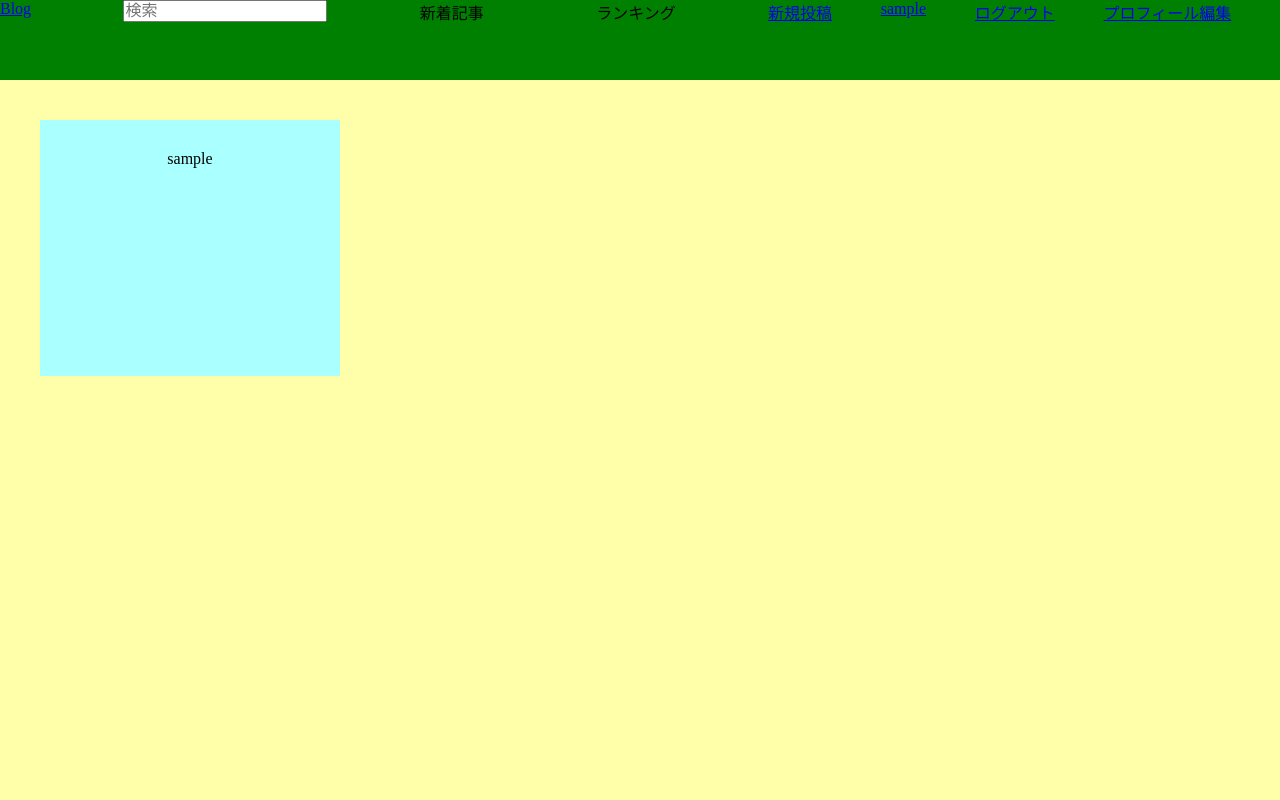
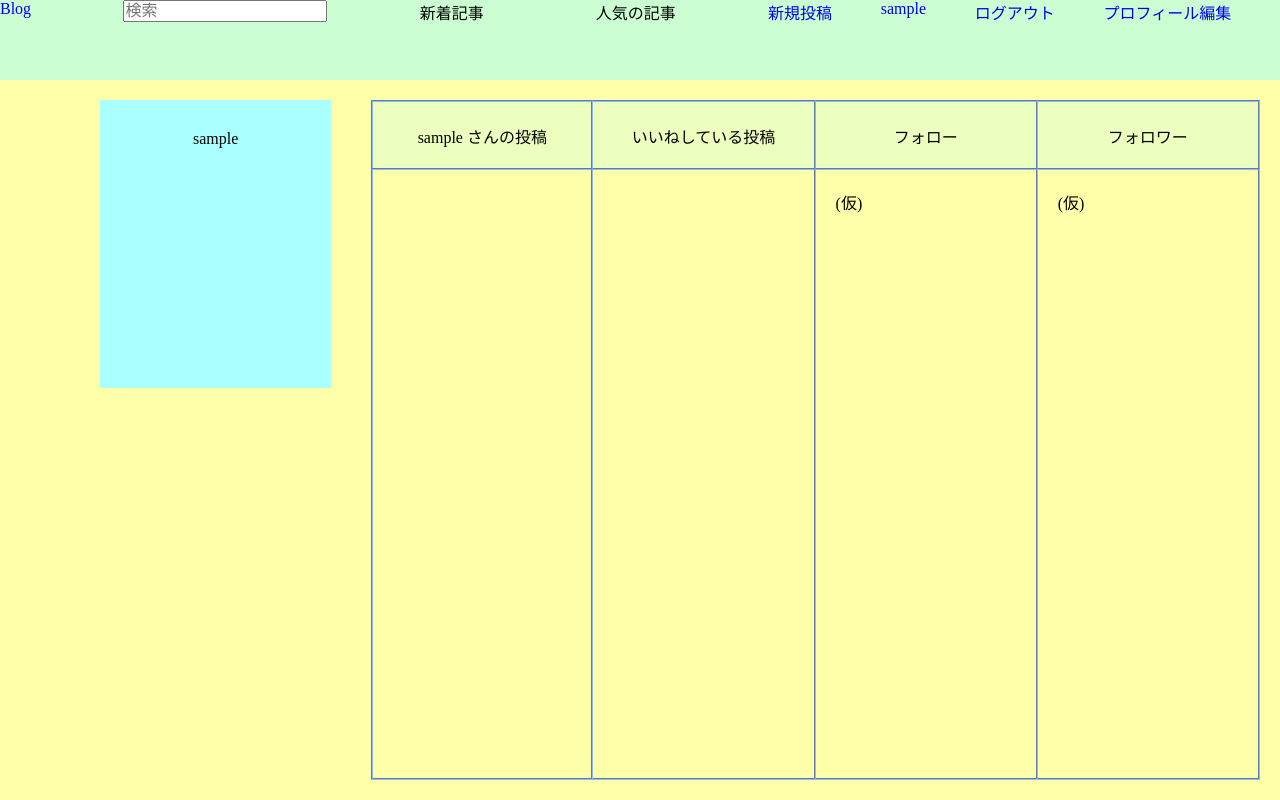
Before and after one commit to h-asuka/hobby_blog, a Rails app: page /users/1 in a window 1280 px wide. Run offline with Rails 7, Linux system fonts and the light colour scheme; the visitor is signed in with stand-in values (Sample User, id 1); data that the repository does not hold is empty; style sheets or scripts are compiled from the project's sources; some libraries are stand-ins or nearby versions.

Commit message:
微修正

```diff
--- a/app/assets/stylesheets/_header.scss
+++ b/app/assets/stylesheets/_header.scss
@@ -2,9 +2,9 @@
   height: 80px;
   display: flex;
   justify-content: space-between;
-  background-color: green;
+  background-color: #CBFFD3;
   .title {
-
+    text-decoration: none;
   }
   .table-content {
     display: flex;
@@ -22,13 +22,25 @@
     justify-content: space-between;
     width: 40%;
     .new-post {
-
+      text-decoration: none;
+    }
+    .log-out {
+      text-decoration: none;
+    }
+    .user-name {
+      text-decoration: none;
+    }
+    .profile-edit {
+      text-decoration: none;
+    }
+    .profile-photo {
+      text-decoration: none;
     }
     .new-register {
-
+      text-decoration: none;
     }
     .log-in {
-
+      text-decoration: none;
     }
   }
   .search {
--- a/app/assets/stylesheets/_posts_show.scss
+++ b/app/assets/stylesheets/_posts_show.scss
@@ -45,6 +45,7 @@
     }
     &__text {
       margin-top: 20px;
+      height: 60%;
     }
   }
 }
--- a/app/assets/stylesheets/index.scss
+++ b/app/assets/stylesheets/index.scss
@@ -28,9 +28,6 @@
       background-color: orange;
       padding: 10px;
       overflow: auto;
-      // text-overflow: ellipsis;
-      // white-space: nowrap;
-      // overflow: hidden;
       .mypage {
         text-align: center;
       }
--- a/app/assets/stylesheets/users_show.scss
+++ b/app/assets/stylesheets/users_show.scss
@@ -1,20 +1,145 @@
 .user-details-container {
   height: calc(100vh - 80px);;
   background-color: #FFFFAA;
-  padding: 40px;
   .user-details-content {
-    height: 40%;
-    width: 25%;
-    background-color:#AAFFFF;
-    padding: 20px;
+    height: 100%;
+    display: flex;
     &__profile {
+      width: 20%;
+      height: 40%;
+      background-color:#AAFFFF;
       text-align: center;
+      margin: 20px 20px 0px 100px;
       &__image {
-
+        margin-top: 30px;
       }
       &__name {
         margin-top: 10px;
       }
     }
+    &__right {
+      padding: 20px;
+      width: 80%;
+      height: 100%;
+      &__top {
+        height: 10%;
+        display: flex;
+        background-color: #EDFFBE;
+        text-align: center;
+        &__post {
+          width: 25%;
+          line-height: 72.69px;
+          border: groove #8EB8FF;
+          border-width: 2px 2px 0px 2px;
+
+        }
+        &__like {
+          width: 25%;
+          line-height: 72.69px;
+          border: groove #8EB8FF;
+          border-width: 2px 2px 0px 0px;
+        }
+        &__following {
+          width: 25%;
+          line-height: 72.69px;
+          border: groove #8EB8FF;
+          border-width: 2px 2px 0px 0px;
+        }
+        &__followers {
+          width: 25%;
+          line-height: 72.69px;
+          border: groove #8EB8FF;
+          border-width: 2px 2px 0px 0px;
+        }
+      }
+      &__content {
+        height: 90%;
+        display: flex;
+
+        &__post {
+          width: 25%;
+          overflow: auto;
+          border: groove 2px #8EB8FF;
+          padding: 20px;
+          .postlist {
+            display: flex;
+            border-bottom: 2px solid #f6f6f6;
+
+            .side-image {
+              height: 40px;
+              width: 40px;
+              border: solid 1px;
+              background-color: papayawhip;
+              margin: 5px;
+            }
+            .mypost {
+              height: 100%;
+              width: 144px;
+              &--title {
+                height: 50px;
+                width: 144px;
+                font-size: 18px;
+                font-weight: 400;
+                line-height: 50px;
+                text-decoration: none;
+                color:black;
+                overflow-x: auto;
+                white-space: nowrap;
+                display: block;
+                margin-left: 20px;
+              }
+            }
+          }
+        }
+        &__like {
+          width: 25%;
+          overflow: auto;
+          border: groove #8EB8FF;
+          border-width: 2px 2px 2px 0px;
+          padding: 20px;
+          .postlist {
+            display: flex;
+            border-bottom: 2px solid #f6f6f6;
+
+            .side-image {
+              height: 40px;
+              width: 40px;
+              border: solid 1px;
+              background-color: papayawhip;
+              margin: 5px;
+            }
+            .likepost {
+              height: 100%;
+              margin-left: 20px;
+              width: 40%;
+              &--title {
+                height: 40px;
+                width: 152.8px;
+                font-size: 18px;
+                font-weight: 400;
+                line-height: 40px;
+                text-decoration: none;
+                color:black;
+                overflow-x: auto;
+                white-space: nowrap;
+                display: block;
+              }
+            }
+          }
+        }
+        &__following {
+          width: 25%;
+          border: groove #8EB8FF;
+          border-width: 2px 2px 2px 0px;
+          padding: 20px;
+        }
+        &__followers {
+          width: 25%;
+          border: groove #8EB8FF;
+          border-width: 2px 2px 2px 0px;
+          padding: 20px;
+        }
+      }
+    }
   }
 }
--- a/app/views/posts/_header.html.haml
+++ b/app/views/posts/_header.html.haml
@@ -1,6 +1,6 @@
 .main-header
   .title
-    = link_to "Blog", root_path, class: "title-link"
+    = link_to "Blog", root_path, class: "title"
   .search
     = form_with(url:'#', method: :get, local: true, class: "search__form") do |f|
       = f.text_field :keyword,class:'search-field',placeholder: '検索'#,value: @keyword
@@ -9,26 +9,26 @@
     .header-article
       新着記事
     .header-rank
-      ランキング
+      人気の記事
   - if user_signed_in?
     .register
       .new-post
-        = link_to "新規投稿", new_post_path, class: "header__right--link"
+        = link_to "新規投稿", new_post_path, class: "new-post"
       .user-name
-        = link_to current_user.nickname, user_path(current_user), class: "header__right--link"
+        = link_to current_user.nickname, user_path(current_user), class: "user-name"
       .log-out
-        = link_to "ログアウト", destroy_user_session_path, method: :delete, class: "header__right--link"
+        = link_to "ログアウト", destroy_user_session_path, method: :delete, class: "log-out"
       .profile-edit
-        = link_to "プロフィール編集", edit_user_path(current_user.id), class: "userManage__edit"
+        = link_to "プロフィール編集", edit_user_path(current_user.id), class: "profile-edit"
       -if current_user.image.present?
         .profile-photo
-          = image_tag current_user.image.to_s, size: "60x60", class: 'header__icon'
+          = image_tag current_user.image.to_s, size: "60x60", class: 'profile-photo'
       -else
         .profile-photo
           -# = image_tag "noimage.jpeg",size: "60x60", class: 'header__icon'
   - else
     .register
       .new-register
-        = link_to "新規登録", new_user_registration_path, class: "header__right--link"
+        = link_to "新規登録", new_user_registration_path, class: "new-register"
       .log-in
-        = link_to "ログイン", new_user_session_path, class: "header__right--link"
+        = link_to "ログイン", new_user_session_path, class: "log-in"
--- a/app/views/posts/index.html.haml
+++ b/app/views/posts/index.html.haml
@@ -3,7 +3,7 @@
 .main-container
   .slick-content
     .article-rank
-      ランキング
+      人気の記事
     .article-new
       新着記事
   .right-content
--- a/app/views/users/show.html.haml
+++ b/app/views/users/show.html.haml
@@ -11,4 +11,31 @@
           -# = image_tag asset_path "noimage.jpeg",size: "150x150", class: 'mypage__icon'
       .user-details-content__profile__name
         = current_user.nickname
-    .user-details-content__
+    .user-details-content__right
+      .user-details-content__right__top
+        .user-details-content__right__top__post
+          = current_user.nickname
+          さんの投稿
+        .user-details-content__right__top__like
+          いいねしている投稿
+        .user-details-content__right__top__following
+          フォロー
+        .user-details-content__right__top__followers
+          フォロワー
+      .user-details-content__right__content
+        .user-details-content__right__content__post
+          - @posts.each do |post|
+            .postlist
+              .side-image
+              .mypost
+                = link_to post.title, post_path(post.id), class: "mypost--title"
+        .user-details-content__right__content__like
+          - @user.liked_posts.each do |post|
+            .postlist
+              .side-image
+              .likepost
+                = link_to post.title, post_path(post.id), class: "likepost--title"
+        .user-details-content__right__content__following
+          (仮)
+        .user-details-content__right__content__followers
+          (仮)
```
Also changed, not shown: app/views/posts/show.html.haml (+15 -0 lines).
